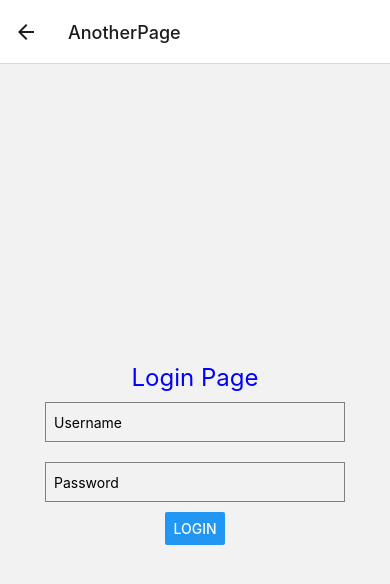
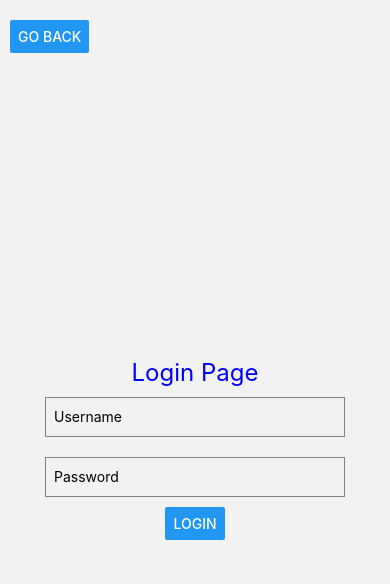
Before and after one commit to JuanCGS31/MEDI_HACK, a React Native app: screen /AnotherPage in a window 390 px wide. Shown: the top 584 px of the page. Built offline with nearby package versions, Linux system fonts and the light colour scheme.

Commit message:
track and login

```diff
--- a/App.js
+++ b/App.js
@@ -1,4 +1,3 @@
-//code by Jorge Quintero, Brissa Ayala, Juan Carlos Gil Salazar, Blanca E. Ramirez
 import React from 'react';
 import { Text, View, StyleSheet, ImageBackground, Button } from 'react-native';
 import { NavigationContainer } from '@react-navigation/native';
@@ -15,8 +14,16 @@ export default function App() {
           component={HomeScreen}
           options={{ headerShown: false }}
         />
-        <Stack.Screen name="NewPage" component={NewPage} />
-        <Stack.Screen name="AnotherPage" component={AnotherPage} />
+        <Stack.Screen
+          name="NewPage"
+          component={NewPage}
+          options={{ headerShown: false }}
+        />
+        <Stack.Screen
+          name="AnotherPage"
+          component={AnotherPage}
+          options={{ headerShown: false }} // Hide the header for AnotherPage
+        />
       </Stack.Navigator>
     </NavigationContainer>
   );
--- a/gatito.js
+++ b/gatito.js
@@ -1,9 +1,9 @@
-import React, { useState } from 'react';
-import { View, Text, StyleSheet, ImageBackground, Image } from 'react-native';
+import React from 'react';
+import { View, Text, StyleSheet, ImageBackground, Image, Button } from 'react-native';
 import Slider from '@react-native-community/slider';
 
-export default function NewPage() {
-  const [sliderValue, setSliderValue] = useState(0);
+export default function NewPage({ navigation }) {
+  const [sliderValue, setSliderValue] = React.useState(0);
 
   // Function to determine which image to display based on sliderValue
   const getImageForSliderValue = () => {
@@ -19,11 +19,11 @@ export default function NewPage() {
   // Function to determine the text to display based on sliderValue
   const getTextForSliderValue = () => {
     if (sliderValue < 33) {
-      return 'Low Value';
+      return 'Down';
     } else if (sliderValue < 66) {
-      return 'Medium Value';
+      return 'Neutral';
     } else {
-      return 'High Value';
+      return 'Superb';
     }
   };
 
@@ -33,8 +33,15 @@ export default function NewPage() {
       style={styles.background}
     >
       <View style={styles.container}>
+        <View style={styles.buttonContainer}>
+          {/* Add a button to go back to the previous screen (App.js) */}
+          <Button
+            title="Go Back"
+            onPress={() => navigation.goBack()}
+          />
+        </View>
         <View style={styles.content}>
-          <Text style={styles.text}>This is the New Page!</Text>
+          <Text style={styles.text}>How are you feeling?</Text>
 
           {/* Add the Slider component */}
           <Slider
@@ -44,9 +51,6 @@ export default function NewPage() {
             value={sliderValue}
             onValueChange={(newValue) => setSliderValue(newValue)}
           />
-
-          {/* Display the slider value */}
-          <Text style={styles.sliderValue}>Slider Value: {sliderValue.toFixed(2)}</Text>
 
           {/* Display text based on sliderValue */}
           <Text style={styles.sliderText}>{getTextForSliderValue()}</Text>
@@ -72,6 +76,11 @@ const styles = StyleSheet.create({
     justifyContent: 'space-between',
     alignItems: 'center',
   },
+  buttonContainer: {
+    alignSelf: 'flex-start',
+    marginTop: 20, // Increase the marginTop value to bring the button down
+    marginLeft: 10,
+  },
   content: {
     flex: 1,
     justifyContent: 'center',
@@ -79,16 +88,11 @@ const styles = StyleSheet.create({
   },
   text: {
     fontSize: 24,
-    color: 'blue',
+    color: 'purple',
   },
   slider: {
     width: 200,
     marginTop: 20,
-  },
-  sliderValue: {
-    fontSize: 18,
-    marginTop: 10,
-    color: 'white',
   },
   sliderText: {
     fontSize: 18,
--- a/login.js
+++ b/login.js
@@ -1,7 +1,7 @@
 import React, { useState } from 'react';
 import { View, Text, StyleSheet, TextInput, Button } from 'react-native';
 
-export default function AnotherPage() {
+export default function AnotherPage({ navigation }) {
   const [username, setUsername] = useState('');
   const [password, setPassword] = useState('');
 
@@ -18,6 +18,14 @@ export default function AnotherPage() {
 
   return (
     <View style={styles.container}>
+      <View style={styles.buttonContainer}>
+        {/* Add a button to go back to the previous screen (App.js) */}
+        <Button
+          title="Go Back"
+          onPress={() => navigation.goBack()}
+        />
+      </View>
+      <View style={styles.content}>
         <Text style={styles.text}>Login Page</Text>
         <TextInput
           style={styles.input}
@@ -34,11 +42,22 @@ export default function AnotherPage() {
         />
         <Button title="Login" onPress={handleLogin} />
       </View>
+    </View>
   );
 }
 
 const styles = StyleSheet.create({
   container: {
+    flex: 1,
+    justifyContent: 'space-between',
+    alignItems: 'center',
+  },
+  buttonContainer: {
+    alignSelf: 'flex-start',
+    marginTop: 20, // Increase the marginTop value to bring the button down
+    marginLeft: 10,
+  },
+  content: {
     flex: 1,
     justifyContent: 'center',
     alignItems: 'center',
```
Lines whose indentation alone changed are shown as unchanged.
